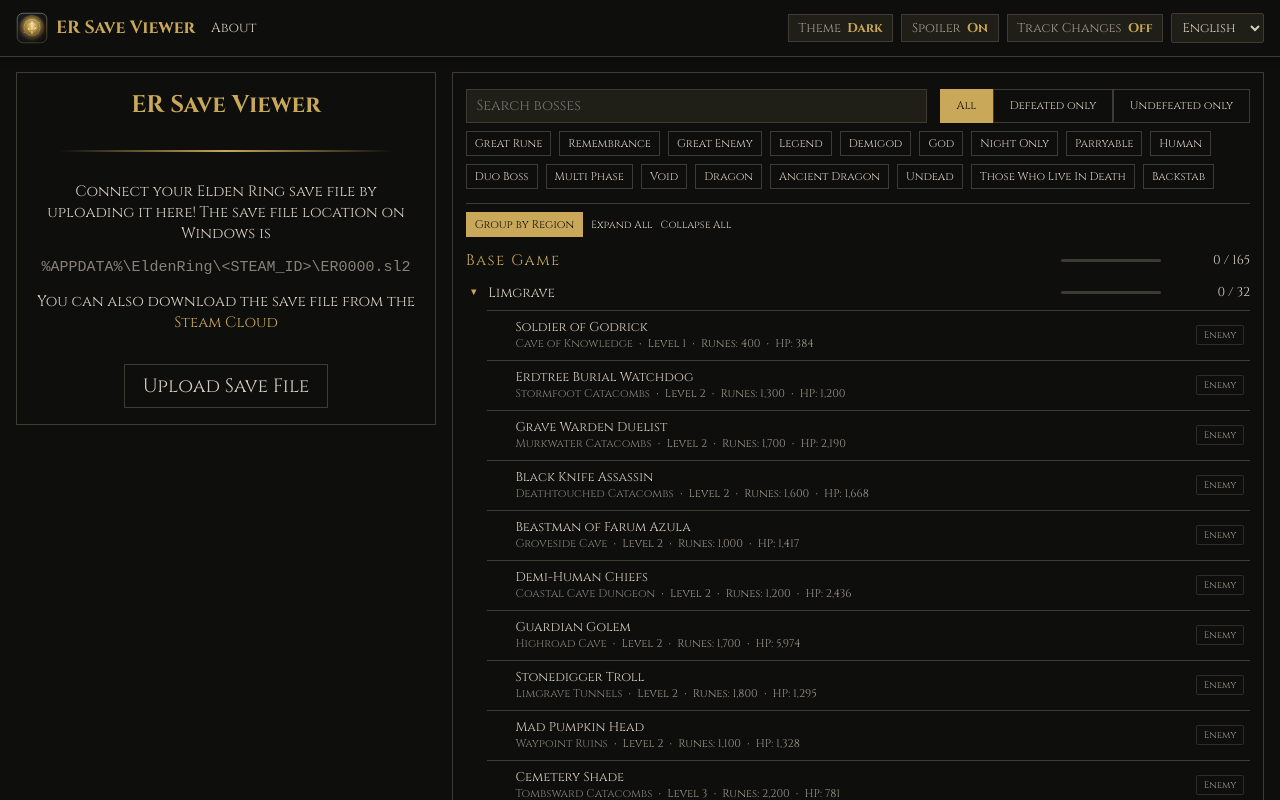
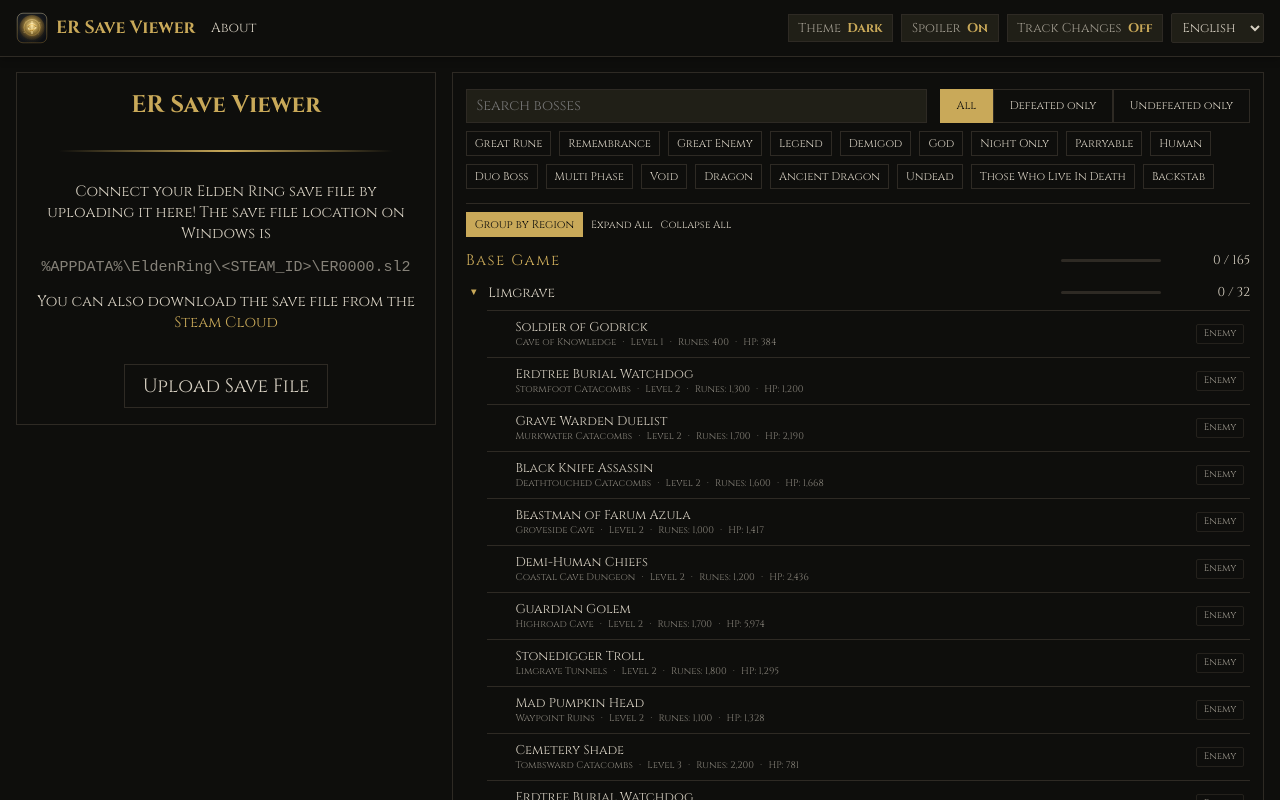
Before and after one commit to zebbedaja/er-save-viewer, a Vue app: page / in a window 1280 px wide. Shown: the top 800 px of the page. Built offline with nearby package versions, Linux system fonts and the light colour scheme; what @zebbedaja/er-save-parser would draw is missing.

Commit message:
css adjustments

```diff
--- a/src/assets/base.css
+++ b/src/assets/base.css
@@ -4,7 +4,7 @@
   /* --main-font-color: #c7c0b2; */
   /* --main-font-color: #7d7668; */
   /* --main-font-color: #d1d0cc; */
-  --border-color: #3e3a34;
+  --border-color: #2e2a24;
   --border-hover-color: #7e7a74;
   /* --border-hover-color: rgb(133, 132, 121); */
   /* --highlight-color: #c9962a; */
@@ -105,9 +105,9 @@
   font-size: 15px;
   background: var(--main-bg-color);
   color: var(--main-font-color);
-  text-rendering: optimizeLegibility;
+  /* text-rendering: optimizeLegibility;
   -webkit-font-smoothing: antialiased;
-  -moz-osx-font-smoothing: grayscale;
+  -moz-osx-font-smoothing: grayscale; */
 }
 
 a {
--- a/src/assets/main.css
+++ b/src/assets/main.css
@@ -56,6 +56,39 @@
   background: var(--highlight-color);
   color: var(--main-bg-color);
   border-color: var(--highlight-color);
+}
+
+.heading-1 {
+  font-size: 1.4rem;
+  color: var(--highlight-color);
+}
+
+.heading-2 {
+  font-size: 1.2rem;
+  color: var(--highlight-color);
+}
+
+.monospace {
+  font-family: monospace;
+  word-break: break-all;
+}
+
+.mini-stat {
+  display: flex;
+  justify-content: space-between;
+  align-items: center;
+  padding: 0.2rem 0.4rem;
+  font-size: 0.75rem;
+  background: var(--hover-background);
+}
+
+.mini-label {
+  opacity: 0.7;
+}
+
+.mini-value {
+  color: var(--highlight-color);
+  font-weight: bold;
 }
 
 [data-spoiler='true'] .spoiler-sensitive {
--- a/src/components/BossDetail.vue
+++ b/src/components/BossDetail.vue
@@ -70,7 +70,7 @@
 </script>
 
 <template>
-  <div class="boss-detail" v-if="boss">
+  <div class="boss-detail bordered-content" v-if="boss">
     <div class="boss-detail-header">
       <button class="button button-sm" @click="goBack">{{ $t('backToBosses') }}</button>
       <div class="boss-title-row">
@@ -390,7 +390,7 @@
   display: flex;
   flex-direction: column;
   gap: 1rem;
-  margin-bottom: 10rem;
+  margin-bottom: 5rem;
 }
 
 .boss-detail-header {
--- a/src/components/BossList.vue
+++ b/src/components/BossList.vue
@@ -669,7 +669,7 @@
   align-items: center;
   gap: 0.4rem;
   padding: 0.5rem 0.4rem;
-  font-size: 0.75rem;
+  font-size: 0.8rem;
   border-bottom: 1px solid var(--border-color);
   cursor: pointer;
 }
@@ -689,9 +689,10 @@
 
 .boss-location-stats {
   display: flex;
-  align-items: center;
-  flex-wrap: nowrap;
-  gap: 0.4rem;
+  flex-wrap: wrap;
+  gap: 0 0.4rem;
+  font-size: 0.6rem;
+  opacity: 0.6;
 }
 
 .boss-row:last-child {
@@ -729,20 +730,7 @@
   color: var(--highlight-color);
 }
 
-.boss-location {
-  opacity: 0.6;
-  font-size: 0.7rem;
-  flex-shrink: 0;
-  max-width: 10rem;
-  white-space: nowrap;
-  overflow: hidden;
-  text-overflow: ellipsis;
-}
-
 .boss-stat {
-  font-size: 0.7rem;
-  opacity: 0.7;
-  flex-shrink: 0;
   display: flex;
   align-items: center;
   justify-content: flex-end;
@@ -752,4 +740,15 @@
 .region-progress {
   width: 100px;
 }
+
+.boss-list {
+  container-type: inline-size;
+  container-name: boss-list;
+}
+
+@container boss-list (width < 400px) {
+  .boss-attributes {
+    display: none;
+  }
+}
 </style>
--- a/src/components/CharacterOverview.vue
+++ b/src/components/CharacterOverview.vue
@@ -27,7 +27,7 @@
       <div class="profile-image">
         <CharacterImage :char="{ archetype: character?.archetype, bodyType: character?.bodyType }" />
       </div>
-      <div class="char-name">
+      <div class="heading-1">
         {{ character?.characterName }}
       </div>
     </div>
@@ -169,11 +169,6 @@
   border: 1px solid var(--border-color);
 }
 
-.char-name {
-  font-size: 1.4rem;
-  color: var(--highlight-color);
-}
-
 .level-row,
 .vitals-row,
 .flask-row {
@@ -193,24 +188,6 @@
   grid-template-columns: repeat(3, 1fr);
 }
 
-.mini-stat {
-  display: flex;
-  justify-content: space-between;
-  align-items: center;
-  padding: 0.2rem 0.4rem;
-  font-size: 0.75rem;
-  background: var(--hover-background);
-}
-
-.mini-label {
-  opacity: 0.7;
-}
-
-.mini-value {
-  color: var(--highlight-color);
-  font-weight: bold;
-}
-
 .attributes-grid {
   display: flex;
   flex-direction: column;
--- a/src/components/ProgressionSummary.vue
+++ b/src/components/ProgressionSummary.vue
@@ -80,10 +80,10 @@
 
 <template>
   <div class="bordered-content">
-    <div class="boss-title">
+    <div class="boss-title heading-1">
       {{ $t('bossProgress') }}
     </div>
-    <div class="boss-subtitle">
+    <div class="heading-2">
       {{ $t('bosses') }}
     </div>
     <div class="attributes-grid">
@@ -110,7 +110,7 @@
       </div>
     </div>
     <div class="events-section">
-      <div class="events-title">
+      <div class="events-title heading-2">
         {{ $t('events') }}
       </div>
       <div class="attributes-grid">
@@ -141,16 +141,8 @@
 }
 
 .boss-title {
-  font-size: 1.4rem;
-  color: var(--highlight-color);
   border-bottom: 1px solid var(--border-color);
   padding-bottom: 0.6rem;
-}
-
-.boss-subtitle {
-  font-size: 1.2rem;
-  color: var(--highlight-color);
-  padding-bottom: 0.4rem;
 }
 
 .events-section {
@@ -160,8 +152,6 @@
 }
 
 .events-title {
-  font-size: 1.2rem;
-  color: var(--highlight-color);
   padding-bottom: 0.4rem;
 }
 
--- a/src/components/SaveInfo.vue
+++ b/src/components/SaveInfo.vue
@@ -8,7 +8,7 @@
 
 <template>
   <div class="bordered-content">
-    <div class="title-row">
+    <div class="save-info-title heading-1">
       {{ $t('saveInfo') }}
     </div>
 
@@ -31,14 +31,13 @@
 
 <style scoped>
 .bordered-content {
-  padding: 0.8rem;
   gap: 0.6rem;
 }
 
-.title-row {
-  font-size: 1.2rem;
-  color: var(--highlight-color);
-  padding-bottom: 0.4rem;
+.save-info-title {
+  border-bottom: 1px solid var(--border-color);
+  padding-bottom: 0.6rem;
+  margin-bottom: 1rem;
 }
 
 .meta-grid {
@@ -46,27 +45,4 @@
   flex-direction: column;
   gap: 0.3rem;
 }
-
-.mini-stat {
-  display: flex;
-  justify-content: space-between;
-  align-items: center;
-  padding: 0.2rem 0.4rem;
-  font-size: 0.75rem;
-  background: var(--hover-background);
-}
-
-.mini-label {
-  opacity: 0.7;
-}
-
-.mini-value {
-  color: var(--highlight-color);
-  font-weight: bold;
-}
-
-.monospace {
-  font-family: monospace;
-  word-break: break-all;
-}
 </style>
--- a/src/i18n/de.ts
+++ b/src/i18n/de.ts
@@ -17,6 +17,7 @@
   bleed: 'Blutverlust',
   bossDetails: 'Bossdetails',
   bosses: 'Bosse',
+  bossImages: 'Boss-Bilder',
   bossKills: 'Boss-Tötungen',
   bossNotFound: 'Boss nicht gefunden',
   bossProgress: 'Progression',
@@ -31,6 +32,7 @@
   defeatedOnly: 'Nur besiegt',
   dragonFilter: 'Drache',
   dexterity: 'Geschick',
+  delay: 'Delay',
   dlc: 'DLC',
   dlcBadge: 'DLC',
   dlcSection: 'DLC',
@@ -83,8 +85,8 @@
   nightOnly: 'Nur nachts',
   nightOnlyBadge: 'NUR NACHTS',
   noBackstab: 'KEIN RÜCKSTICH',
-   demigodFilter: 'Halbgott',
-   greatEnemyFilter: 'Großer Feind',
+  demigodFilter: 'Halbgott',
+  greatEnemyFilter: 'Großer Feind',
   godFilter: 'Gott',
   groupByRegion: 'Nach Region gruppieren',
   legendFilter: 'Legende',
--- a/src/i18n/en.ts
+++ b/src/i18n/en.ts
@@ -18,6 +18,7 @@
   bossDetails: 'Boss Details',
   bosses: 'Bosses',
   bossKills: 'Boss Kills',
+  bossImages: 'Boss Images',
   bossNotFound: 'Boss not found',
   bossProgress: 'Progression',
   bossType: 'Type',
@@ -31,6 +32,7 @@
   defeatedOnly: 'Defeated only',
   dragonFilter: 'Dragon',
   dexterity: 'Dexterity',
+  delay: 'Delay',
   dlc: 'DLC',
   dlcBadge: 'DLC',
   dlcSection: 'DLC',
@@ -83,8 +85,8 @@
   nightOnly: 'Night Only',
   nightOnlyBadge: 'NIGHT ONLY',
   noBackstab: 'NO BACKSTAB',
-   demigodFilter: 'Demigod',
-   greatEnemyFilter: 'Great Enemy',
+  demigodFilter: 'Demigod',
+  greatEnemyFilter: 'Great Enemy',
   godFilter: 'God',
   groupByRegion: 'Group by Region',
   legendFilter: 'Legend',
--- a/src/stores/encounter.ts
+++ b/src/stores/encounter.ts
@@ -6,7 +6,7 @@
 const processedEncounters: ProcessedEncounter[] = encounters
   .map((e) => ({
     ...e,
-    level: e.npcs[0]?.level ?? null,
+    level: e.npcs?.reduce((max, obj) => obj.level > max.level ? obj : max)?.level,
     hasGreatRune: e.drops.some((d) => /Great Rune/.test(d)),
     hasRemembrance: e.drops.some((d) => /Remembrance/.test(d)),
     hasParryable: e.npcs.some((n) => n.parryable),
```
